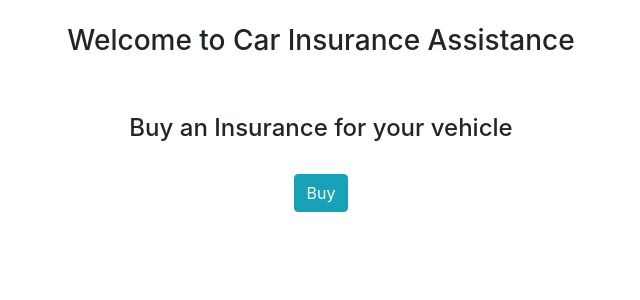
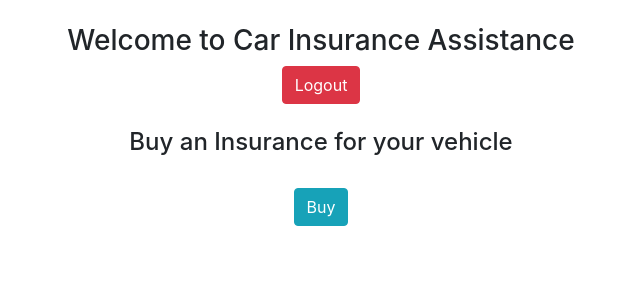
Before and after one commit to geekysrm/rdbms-project, a React (Create React App) app: page /home in a window 1280 px wide. Shown: the top 300 px of the page, without its empty margins (319-959 px from the left). Built offline with nearby package versions, Linux system fonts and the light colour scheme; no server answers; sample sign-in values are in the browser's storage.

Commit message:
Add logout functionality

```diff
--- a/src/components/Home.css
+++ b/src/components/Home.css
@@ -0,0 +1,7 @@
+.logout {
+  margin-top: 5px;
+  margin-right: 10px;
+  position: absolute;
+  top: 0;
+  right: 0;
+}
--- a/src/components/Home.js
+++ b/src/components/Home.js
@@ -50,6 +50,10 @@ class Home extends Component {
   handleViewInsuranceClick = () => {
     this.props.history.push("/view");
   };
+  handleLogoutClick = () => {
+    localStorage.removeItem("token");
+    window.location.assign("/");
+  };
   render() {
     return (
       <center>
@@ -57,6 +61,13 @@ class Home extends Component {
           <br />
 
           <h3>Welcome to Car Insurance Assistance</h3>
+          <Button
+            className="logout"
+            color="danger"
+            onClick={this.handleLogoutClick}
+          >
+            Logout
+          </Button>
           <br />
           <br />
           {!this.state.hasInsurance ? (
```
